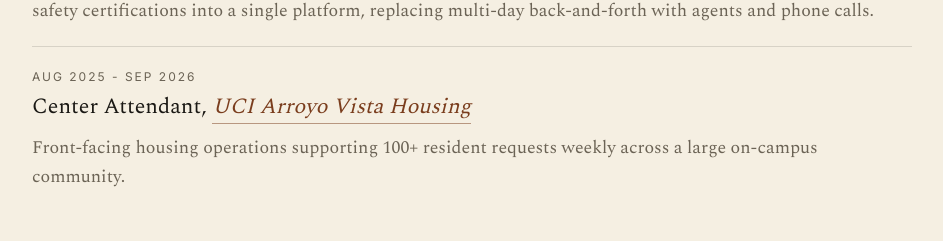
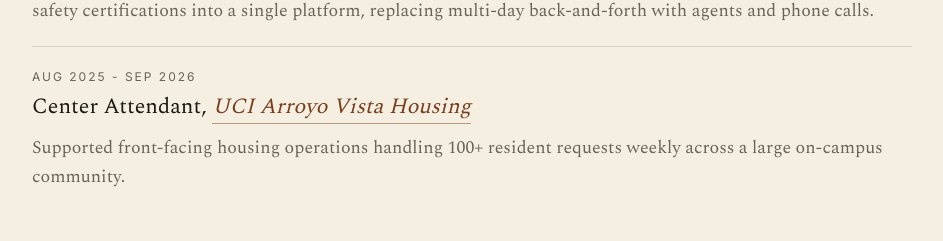
Before and after one commit to Ivan-Shishkin-Dev/Personal_Portfolio_3, a Next.js app: page /experience in a window 1280 px wide. Shown: the part 1072-1313 px from the top of the page, without its empty margins (168-1111 px from the left). Built offline with nearby package versions, Linux system fonts and the light colour scheme.

Commit message:
Past tense for Center Attendant description

```diff
--- a/app/experience/page.tsx
+++ b/app/experience/page.tsx
@@ -32,7 +32,7 @@ export default function ExperiencePage() {
         <div className="entry">
           <div className="when">Aug 2025 - Sep 2026</div>
           <div className="who">Center Attendant, <em><a href="https://housing.uci.edu/arroyo-vista/" target="_blank" rel="noopener noreferrer">UCI Arroyo Vista Housing</a></em></div>
-          <div className="body">Front-facing housing operations supporting 100+ resident requests weekly across a large on-campus community.</div>
+          <div className="body">Supported front-facing housing operations handling 100+ resident requests weekly across a large on-campus community.</div>
         </div>
         <h2 className="group-label">Volunteering</h2>
         <div className="entry">
```
